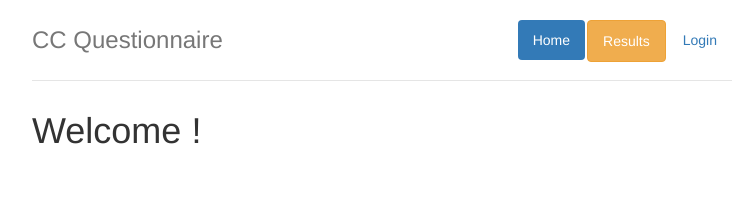
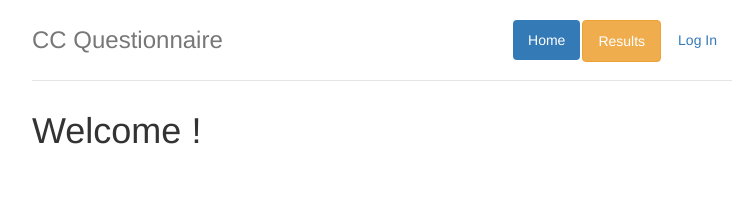
Before and after one commit to Gaket/cc-questionary-team-bas, a Flask app: page / in a window 1280 px wide. Shown: the top 201 px of the page, without its empty margins (258-1006 px from the left). Run offline with Flask 2, Linux system fonts and the light colour scheme; some libraries are stand-ins or nearby versions.

Commit message:
Localization

```diff
--- a/app/templates/layout.html
+++ b/app/templates/layout.html
@@ -23,26 +23,26 @@
             <ul class="nav nav-pills pull-right">
                 <li role="presentation" class="active">
                     <a href="/">
-                        Home
-                        <!--{% if lang == 'en' %} Home-->
-                        <!--{% elif lang == 'ru' %} К опросу-->
-                        <!--{% endif %}-->
+                        <!--Home-->
+                        {% if lang == 'en' %} Home
+                        {% elif lang == 'ru' %} К опросу
+                        {% endif %}
                     </a>
                 </li>
                 <li role="presentation">
                     <a class="btn btn-warning" href="/statistics">
-                        Results
-                        <!--{% if lang == 'en' %} Results-->
-                        <!--{% elif lang == 'ru' %} Результаты-->
-                        <!--{% endif %}-->
+                        <!--Results-->
+                        {% if lang == 'en' %} Results
+                        {% elif lang == 'ru' %} Результаты
+                        {% endif %}
                     </a>
                 </li>
                 <li role="presentation">
                     <a href="/login">
-                        Login
-                        <!--{% if lang == 'en' %}  Log In-->
-                        <!--{% elif lang == 'ru' %} Войти-->
-                        <!--{% endif %}-->
+                        <!--Login-->
+                        {% if lang == 'en' %}  Log In
+                        {% elif lang == 'ru' %} Войти
+                        {% endif %}
                 </a>
             </ul>
         </nav>
--- a/app/views.py
+++ b/app/views.py
@@ -12,6 +12,7 @@ import os
 from random import randrange
 
 @app.route('/', methods=['GET', 'POST'])
+@app.route('/index', methods=['GET', 'POST'])
 @app.route('/main/<lang>', methods=['GET', 'POST'])
 def hello(lang="en"):
     survey = Survey("app/data/questions.json", lang)
@@ -50,22 +51,22 @@ def chart():
     return render_template('results.html', values=values, labels=labels)
 
 
-@app.route('/login', methods=['GET', 'POST'])
-def check_login():
+@app.route('/login/<lang>', methods=['GET', 'POST'])
+def check_login(lang="en"):
     if request.method.lower() == 'get':
         msg = "Pleas enter username and password to access survey statistics"
-        return render_template('login.html', message=msg, lang="en")
+        return render_template('login.html', message=msg, lang=lang)
     elif request.method.lower() == 'post':
         if request.form['user'] == 'admin' and \
                 request.form['password'] == 'secret':
             session['admin'] = True
             return redirect(url_for('get_statistics'))
         else:
-            return render_template('login.html', message="Wrong user or password", lang="en")
+            return render_template('login.html', message="Wrong user or password", lang=lang)
 
 
 @app.route('/statistics')
-def get_statistics():
+def get_statistics(lang="en"):
     if 'admin' not in session:
         return redirect(url_for('check_login'))
     else:
@@ -82,4 +83,4 @@ def get_statistics():
                     chart_values.append(float(val))
         data.append(chart_labels)
         data.append(chart_values)
-        return render_template('statistics.html', data=data, lang="en")
+        return render_template('statistics.html', data=data, lang=lang)
```
